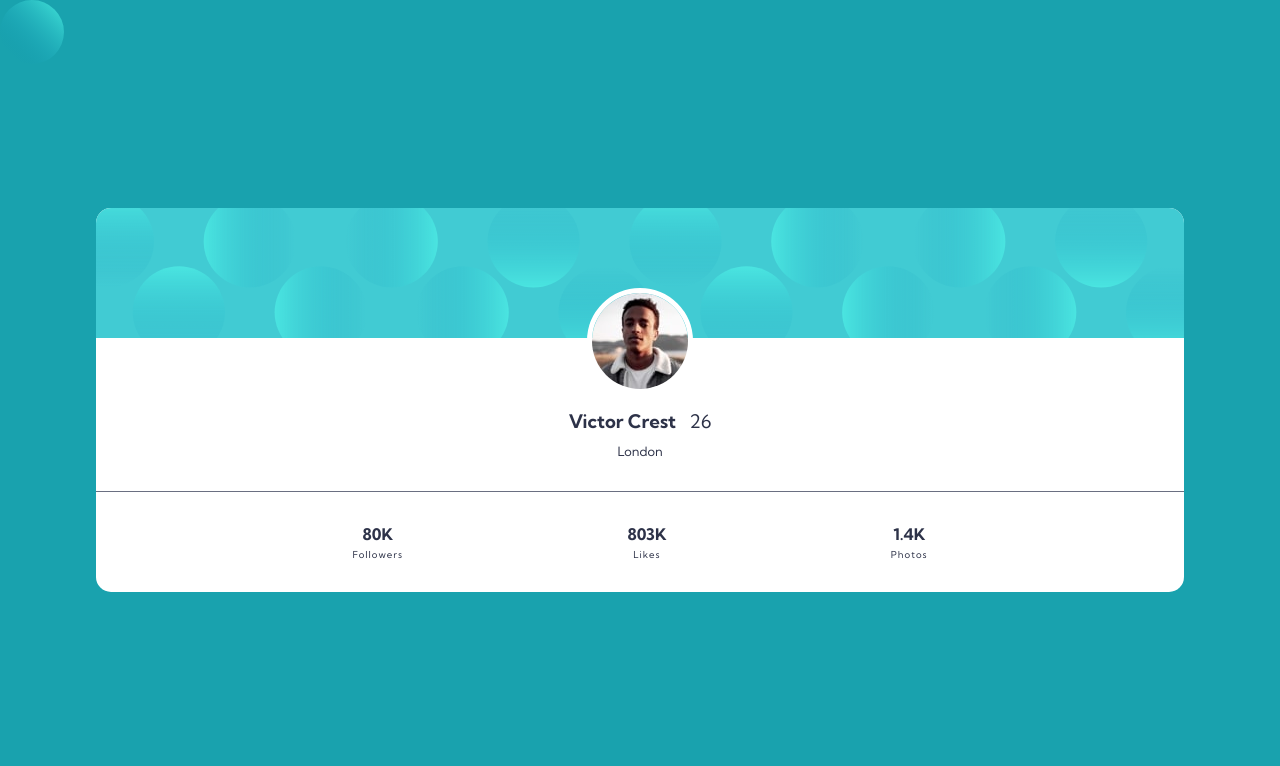
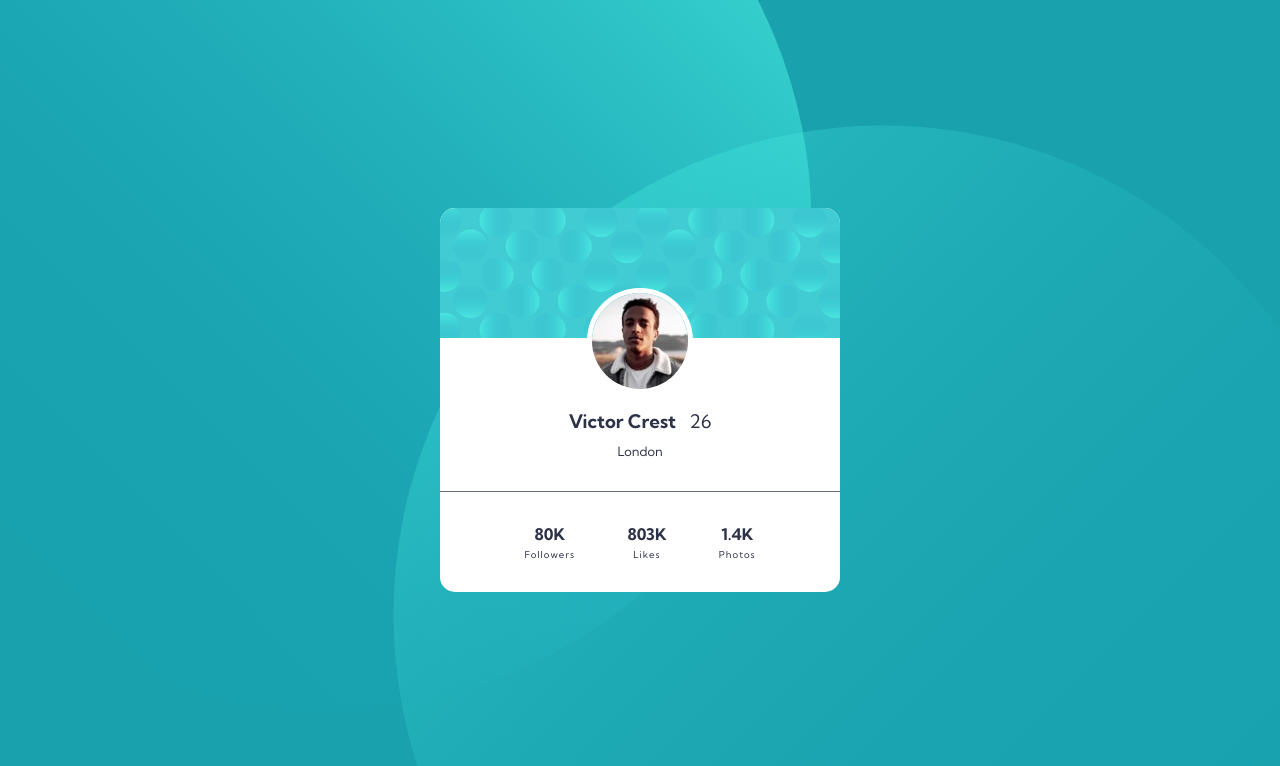
Before and after one commit to yorchAdalbert/profile-card-component, a plain HTML site: page index.html in a window 1280 px wide. Drawn offline with Linux system fonts and the light colour scheme.

Commit message:
Style body background

```diff
--- a/index.html
+++ b/index.html
@@ -12,14 +12,12 @@
 
 <body>
     <article class="card">
-        <header class="card__header">
-            <div class="card__banner">
-                <img src="img/image-victor.jpg" alt="A user image">
-            </div>
-        </header>
+        <section class="card__banner">
+            <img src="img/image-victor.jpg" alt="A user image">
+        </section>
 
         <section class="card__body">
-            <h3 class="user__name">Victor Crest <span class="user__age">26</span></h3>
+            <h3 class="card__user">Victor Crest <span class="card__user--age">26</span></h3>
             <p>London</p>
         </section>
 
--- a/styles/main.css
+++ b/styles/main.css
@@ -19,10 +19,9 @@ html {
 body {
     align-items: center;
     background-color: var(--dark-cyan);
-    background-image: url(../img/bg-pattern-top.svg);
+    background-image: url(../img/bg-pattern-bottom.svg), url(../img/bg-pattern-top.svg);
     background-repeat: no-repeat;
-    background-size: 5%;
-    background-position: top 200%;
+    background-position: top -70% right -30%, bottom -50% left -55%;
     display: flex;
     font-size: 1rem;
     justify-content: center;
@@ -62,7 +61,7 @@ span {
     font-size: .8rem;
 }
 
-.user__age {
+.card__user--age {
     font-weight: normal;
     margin-left: var(--general-margin);
 }
@@ -78,9 +77,10 @@ span {
     border-radius: var(--radius);
     background-color: #fff;
     width: 85%;
+    max-width: 400px;
 }
 
-.card__header {
+.card__banner {
     background-image: url(../img/bg-pattern-card.svg);
     background-repeat: no-repeat;
     background-size: cover;
@@ -89,15 +89,6 @@ span {
     min-height: 130px;
 }
 
-.card__banner>* {
-    /* position: absolute; */
-}
-
-/*.card__banner img {
-    border-top-left-radius: var(--radius);
-    border-top-right-radius: var(--radius);
-    width: 100%;
-}*/
 
 .card__banner img {
     border-radius: 50%;
@@ -113,7 +104,7 @@ span {
     margin-top: 2.5em;
 }
 
-.user__name {
+.card__user {
     margin-bottom: var(--general-margin);
 }
 
@@ -127,3 +118,10 @@ span {
 .card__stats p {
     margin-top: var(--general-margin);
 }
+
+@media (max-width: 376px) {
+    body {
+        background-image: url(../img/bg-pattern-top.svg), url(../img/bg-pattern-bottom.svg);
+        background-position: top 140% right -20%, top -60% left -10%;
+    }
+}
```
